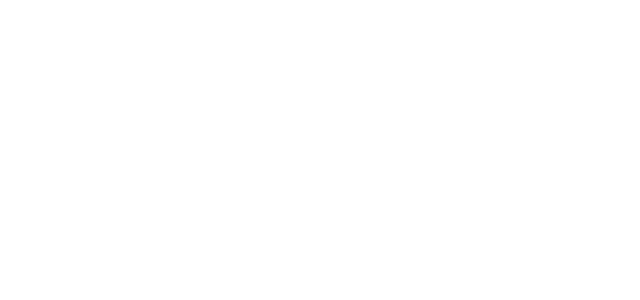
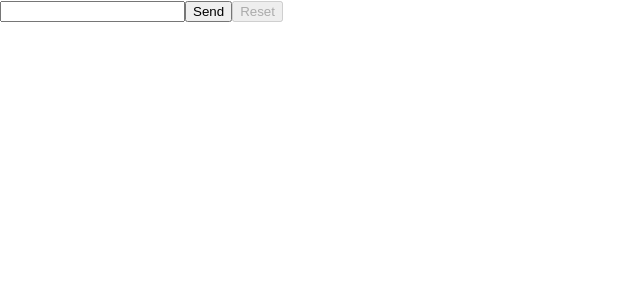
Before and after one commit to pecourses/pe2023-1-react-app, a React (Create React App) app: page / in a window 1280 px wide. Shown: the top 300 px of the page, without its empty margins (0-640 px from the left). Built offline with nearby package versions, Linux system fonts and the light colour scheme.

Commit message:
Add Formik base ex

```diff
--- a/package.json
+++ b/package.json
@@ -7,6 +7,7 @@
     "@testing-library/react": "^13.4.0",
     "@testing-library/user-event": "^13.5.0",
     "classnames": "^2.3.2",
+    "formik": "^2.4.5",
     "query-string": "^8.1.0",
     "react": "^18.2.0",
     "react-dom": "^18.2.0",
--- a/src/App.js
+++ b/src/App.js
@@ -1,5 +1,7 @@
+import UserForm from './components/UserForm';
+
 function App() {
-  return <></>;
+  return <UserForm />;
 }
 
 export default App;
--- /dev/null
+++ b/src/components/UserForm/index.jsx
@@ -0,0 +1,57 @@
+import { Formik } from 'formik'
+import * as yup from 'yup'
+
+const USER_VALIDATION_SCHEMA = yup.object({
+  userName: yup
+    .string()
+    .min(2)
+    .max(64)
+    .matches(/^[A-Z][a-z]*$/)
+    .required()
+})
+
+// Formik взяв на себе керуванням станом керованого компонента
+// + містить шаблонний код його обробників
+function UserForm () {
+  const initialValues = { userName: '' }
+  // const [name, setName] = useState('')
+
+  const handleSubmit = (values, formikBag) => {
+    console.log('values :>> ', values)
+    formikBag.resetForm()
+  }
+
+  return (
+    <Formik
+      initialValues={initialValues}
+      onSubmit={handleSubmit}
+      validationSchema={USER_VALIDATION_SCHEMA}
+    >
+      {formikProps => {
+        console.log(formikProps)
+        return (
+          <form
+            onSubmit={formikProps.handleSubmit}
+            onReset={formikProps.handleReset}
+          >
+            <input
+              type='text'
+              name='userName'
+              value={formikProps.values.userName}
+              onChange={formikProps.handleChange}
+            />
+            {formikProps.errors.userName && (
+              <span>{formikProps.errors.userName}</span>
+            )}
+            <button type='submit'>Send</button>
+            <button type='reset' disabled={!formikProps.dirty}>
+              Reset
+            </button>
+          </form>
+        )
+      }}
+    </Formik>
+  )
+}
+
+export default UserForm
```
Also changed, not shown: 1 other file (tests, documents, lock files or other folders).
